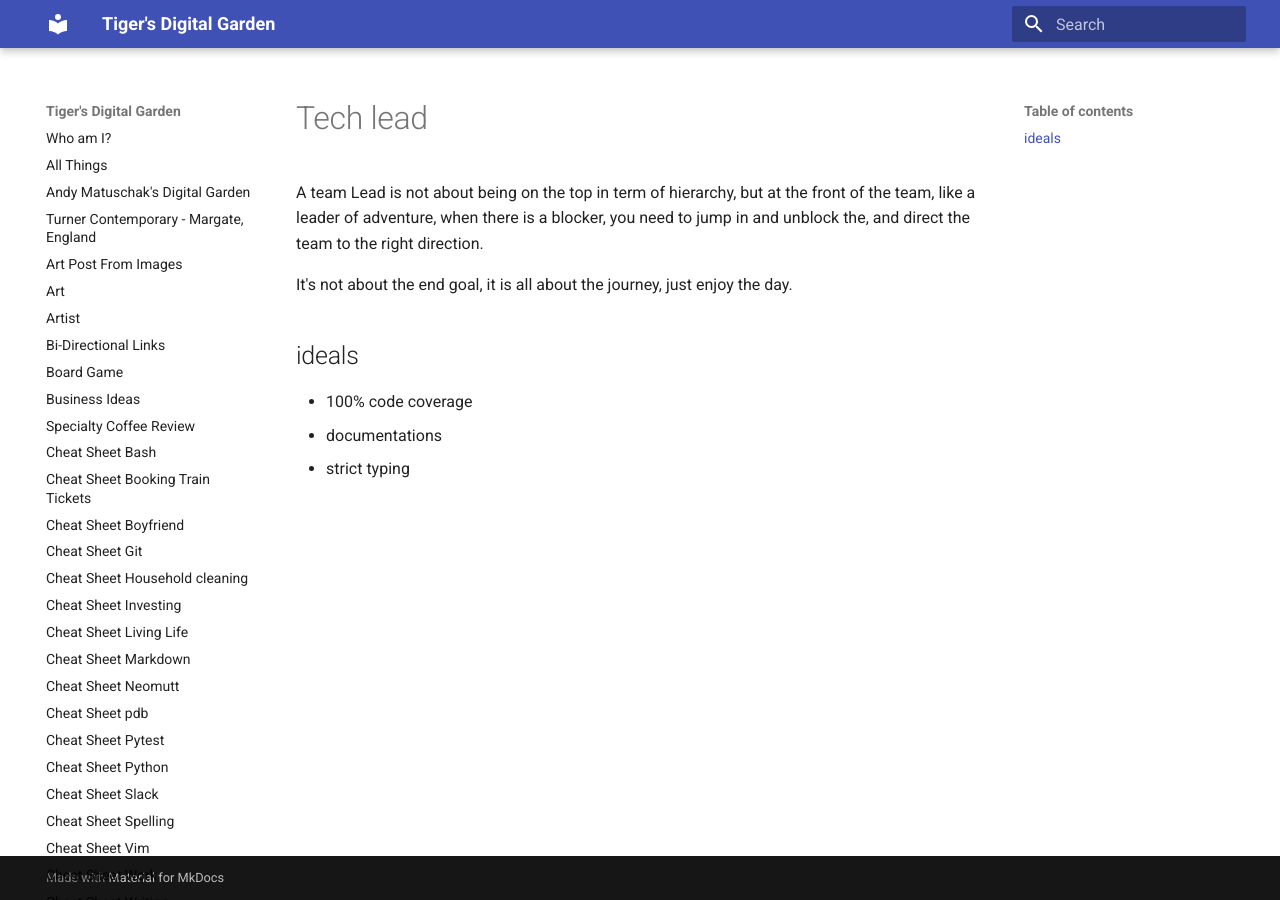
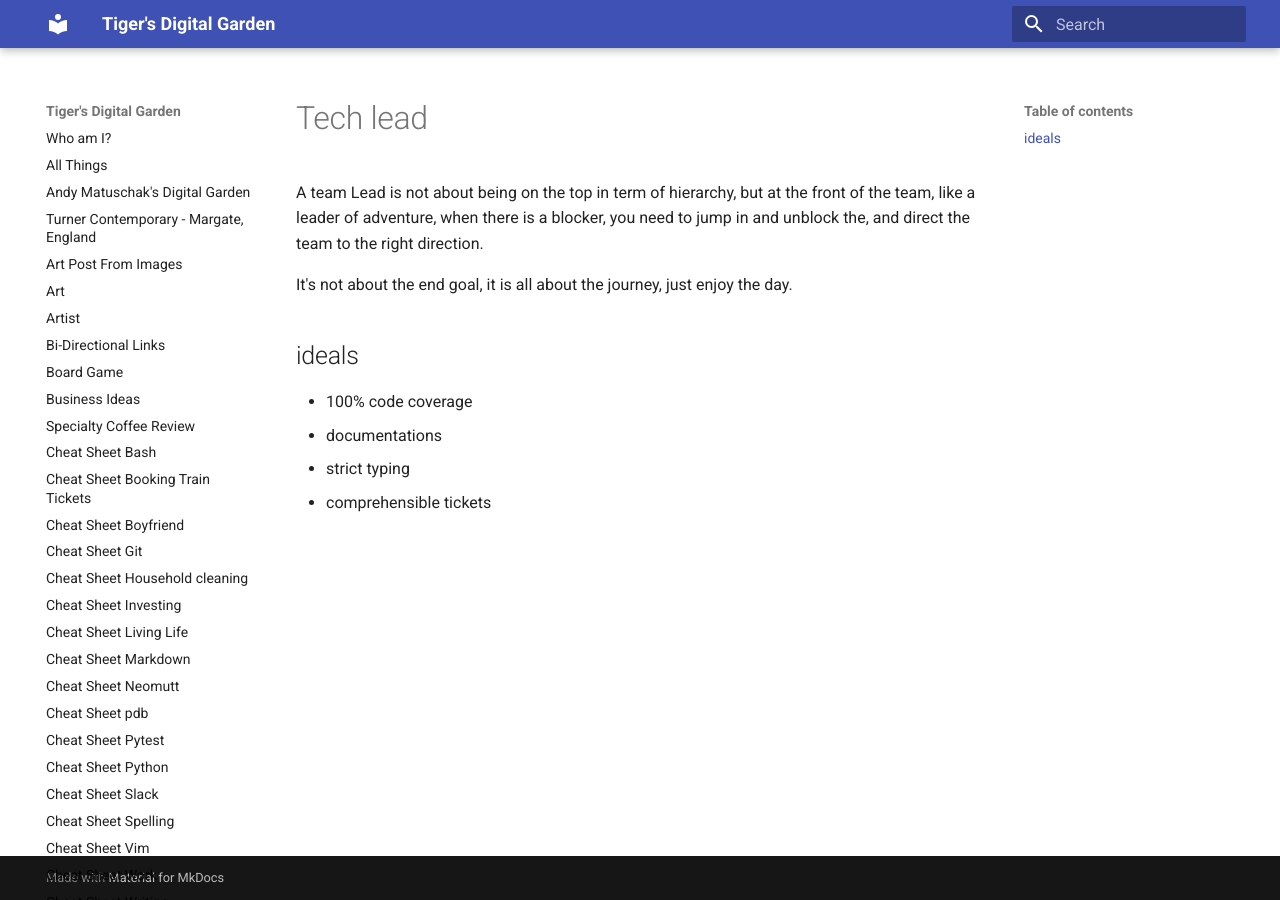
Before and after one commit to ynotstartups/notes, an MkDocs documentation site: the page built from notes/tech-lead.md, in a window 1280 px wide. Built offline with MkDocs 1.6.1 and Material for MkDocs 9.7.7, drawn with Linux system fonts in a browser that asks for light colours.

Commit message:
add tech-lead

```diff
--- a/notes/tech-lead.md
+++ b/notes/tech-lead.md
@@ -9,3 +9,4 @@ It's not about the end goal, it is all about the journey, just enjoy the day.
 - 100% code coverage
 - documentations
 - strict typing
+- comprehensible tickets
```
